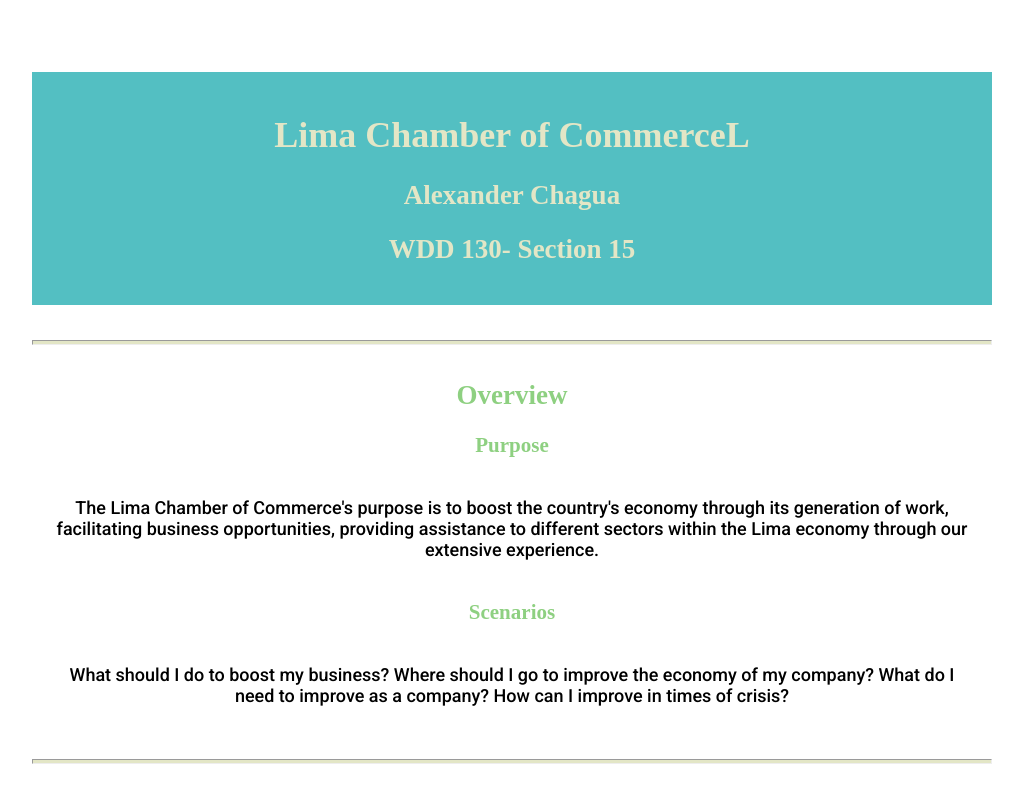
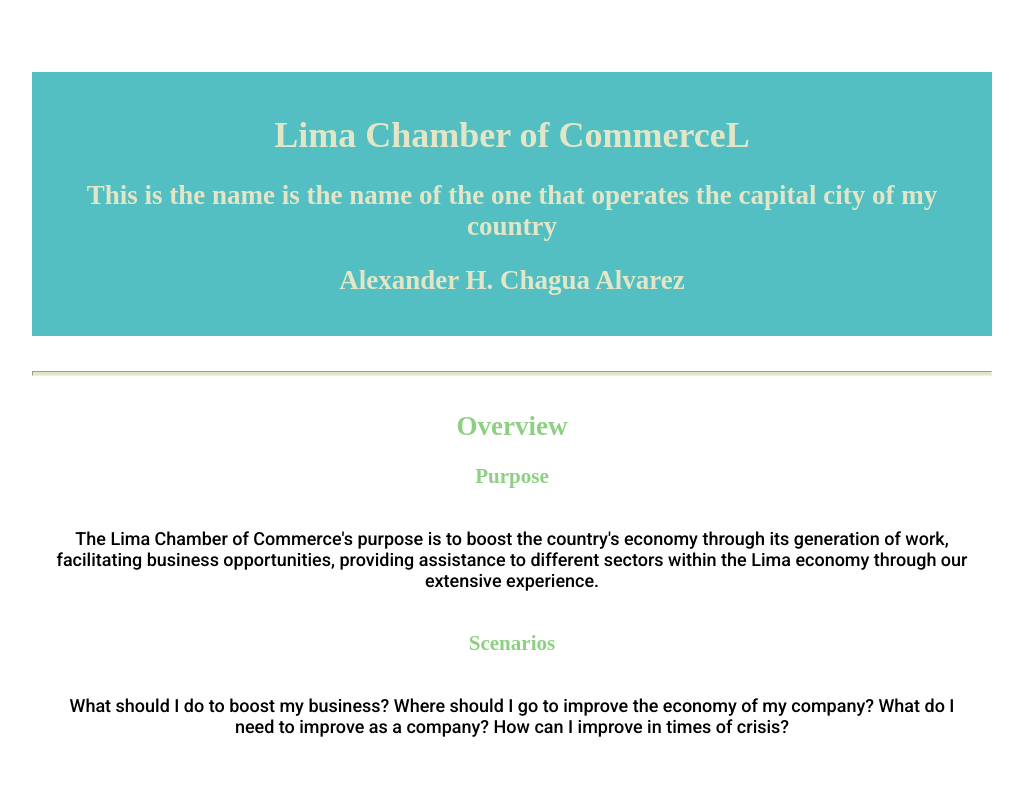
Before and after one commit to alexanderchagua/wdd230, a plain HTML site: page week01/chamber-site-plan.html in a window 1280 px wide. Shown: the top 787 px of the page, without its empty margins (128-1151 px from the left). Drawn offline with Linux system fonts and the light colour scheme; a web font is replaced by a local one.

Commit message:
newschanges

```diff
--- a/week01/chamber-site-plan.html
+++ b/week01/chamber-site-plan.html
@@ -7,8 +7,8 @@
   <body>
     <header>
       <h1>Lima Chamber of CommerceL</h1>
-      <h2>Alexander Chagua</h2>
-      <h2>WDD 130- Section 15</h2>
+      <h2>This is the name is the name of the one that operates the capital city of my country</h2>
+      <h2>Alexander H. Chagua Alvarez</h2>
     </header>
     <main>
 
```
